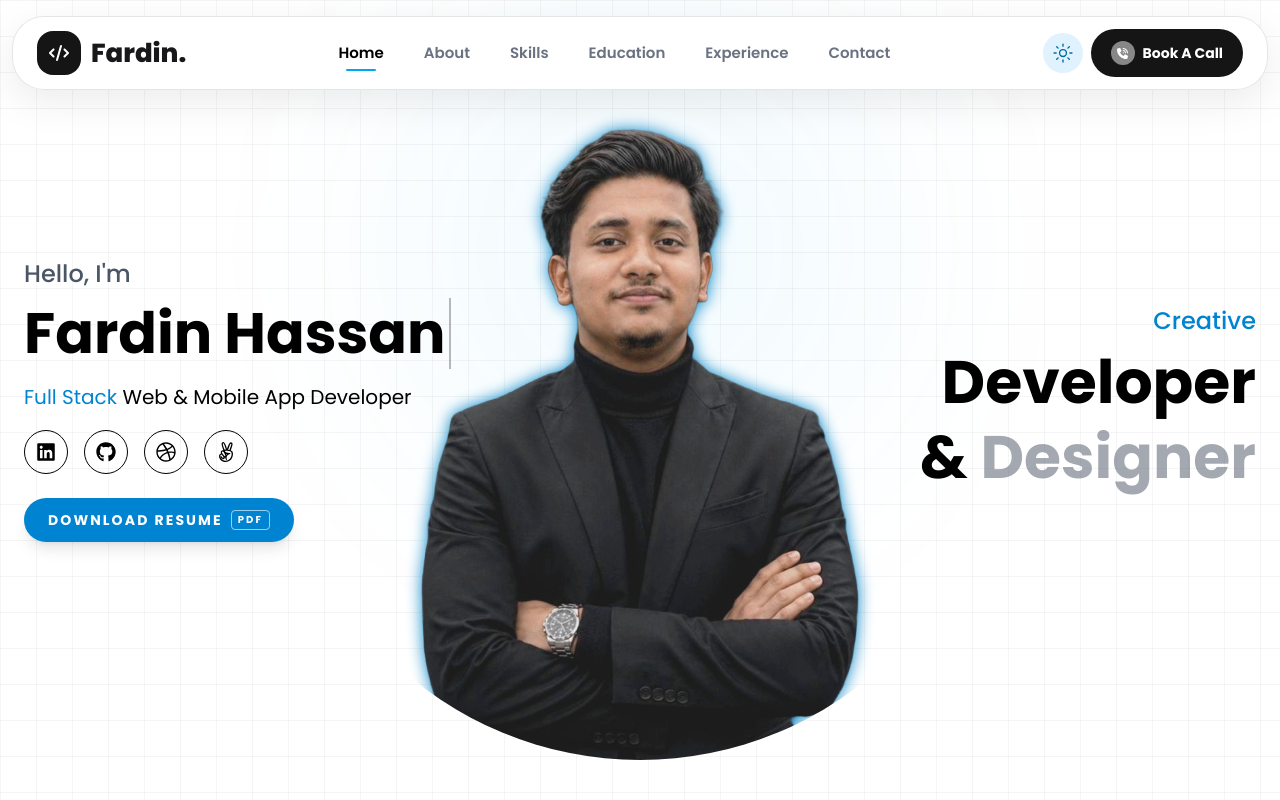
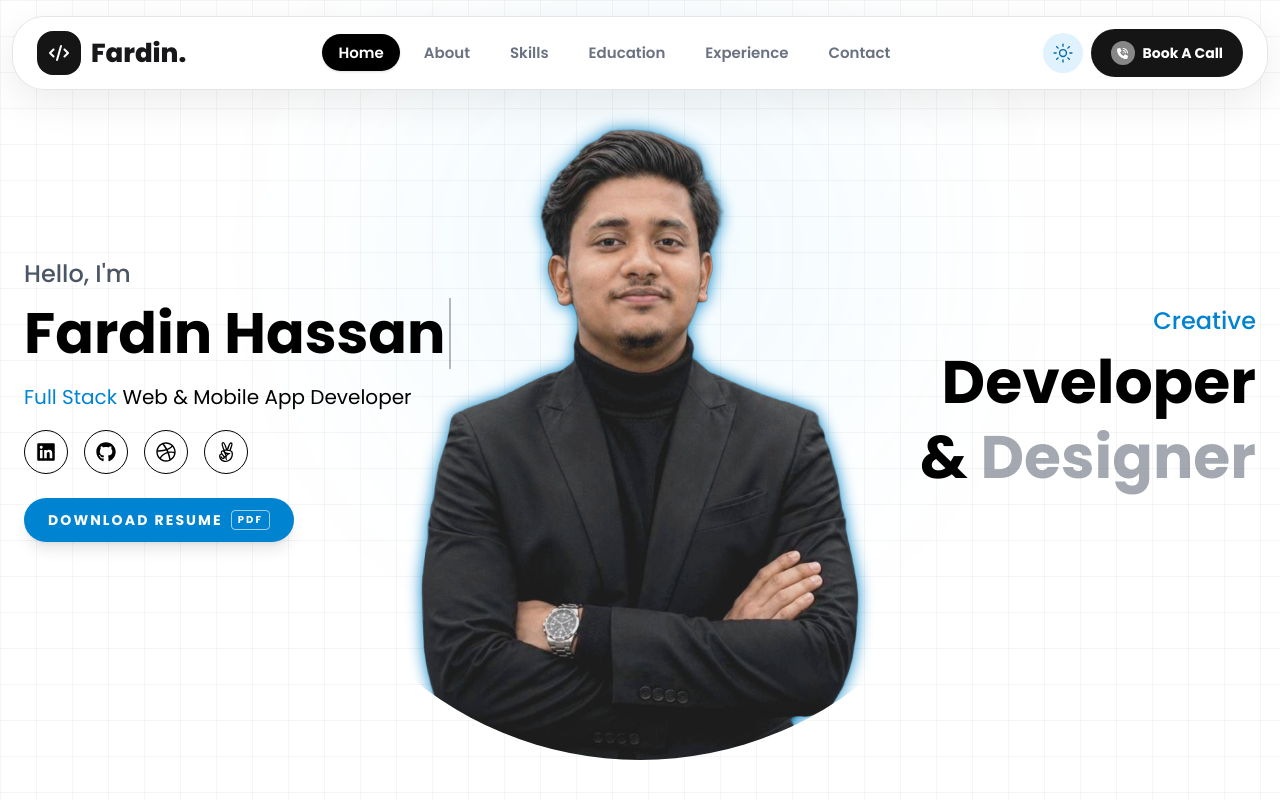
Before and after one commit to fardin33/Fardin_Portfolio, a Next.js app in the folder fardin-portfolio/: page / in a window 1280 px wide. Shown: the top 800 px of the page. Built offline with nearby package versions, Linux system fonts and the light colour scheme.

Commit message:
Some issue fixed

```diff
--- a/fardin-portfolio/package.json
+++ b/fardin-portfolio/package.json
@@ -12,6 +12,7 @@
     "@fortawesome/fontawesome-svg-core": "^7.2.0",
     "@fortawesome/free-solid-svg-icons": "^7.2.0",
     "@fortawesome/react-fontawesome": "^3.3.1",
+    "framer-motion": "^12.38.0",
     "next": "16.2.4",
     "react": "19.2.4",
     "react-dom": "19.2.4",
--- a/fardin-portfolio/src/components/About.jsx
+++ b/fardin-portfolio/src/components/About.jsx
@@ -72,7 +72,7 @@ const About = () => {
       <div className="relative z-10 mx-auto w-11/12">
         <div className="grid gap-16 lg:grid-cols-[0.9fr_1.1fr] lg:items-start">
           {/* Left Sticky Image */}
-          <div className="hidden lg:block lg:sticky lg:top-28 lg:self-start">
+          <div className="lg:block lg:sticky lg:top-28 lg:self-start">
             <div className="relative mx-auto max-w-107.5">
               <div className="absolute -left-6 -top-6 z-20 rounded-2xl border border-base-300 bg-base-100/90 px-5 py-3 shadow-xl backdrop-blur">
                 <div className="flex items-center gap-3">
--- a/fardin-portfolio/src/components/Navbar.jsx
+++ b/fardin-portfolio/src/components/Navbar.jsx
@@ -85,10 +85,15 @@ const Navbar = () => {
                 <a
                   href={link.href}
                   onClick={() => handleNavClick(link.href)}
-                  className={`relative px-4 py-2 text-[15px] font-semibold transition after:absolute after:bottom-0 after:left-1/2 after:h-0.5 after:-translate-x-1/2 after:rounded-full after:bg-sky-500 after:transition-all ${
+                  // className={`relative px-4 py-2 text-[15px] font-semibold transition after:absolute after:bottom-0 after:left-1/2 after:h-0.5 after:-translate-x-1/2 after:rounded-full after:bg-sky-500 after:transition-all ${
+                  //   isActive
+                  //     ? "text-black after:w-7.5"
+                  //     : "text-gray-500 hover:text-black after:w-0 hover:after:w-10"
+                  // }`}
+                  className={`relative px-4 py-2 text-[15px] font-semibold rounded-full transition-colors duration-300 ease-in ${
                     isActive
-                      ? "text-black after:w-7.5"
-                      : "text-gray-500 hover:text-black after:w-0 hover:after:w-10"
+                      ? "bg-black text-white scale-105 shadow-sm"
+                      : "text-gray-500 hover:text-black hover:bg-gray-100 hover:scale-105"
                   }`}
                 >
                   {link.name}
```
Also changed, not shown: 1 other file (tests, documents, lock files or other folders).
